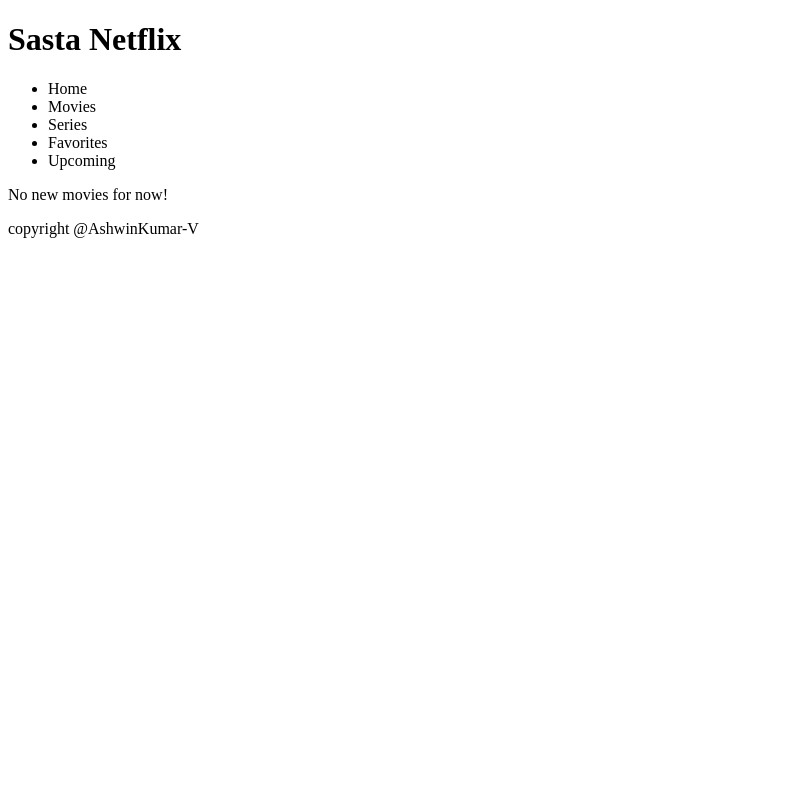
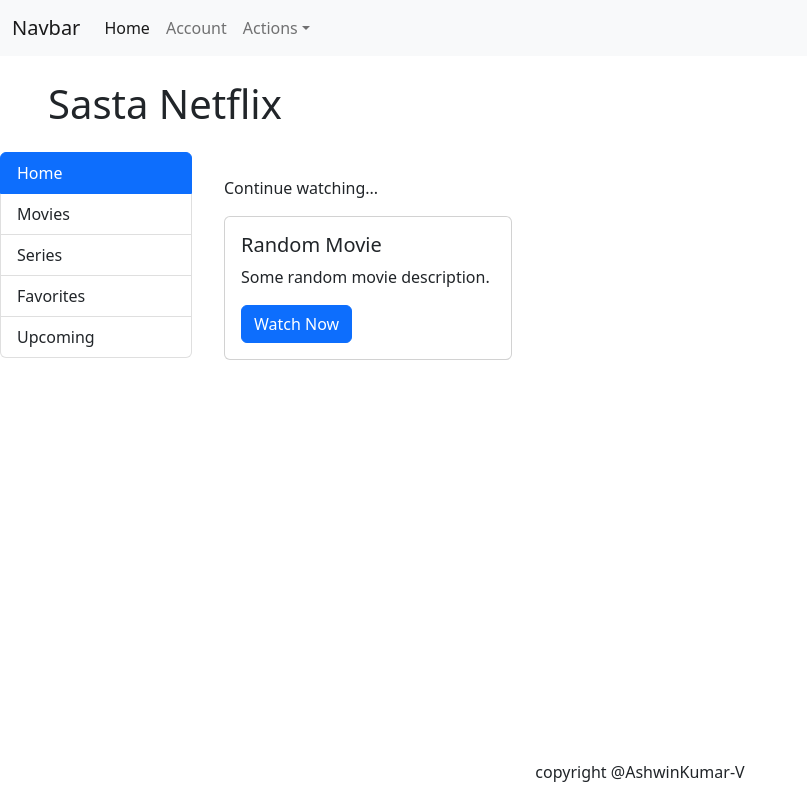
Before and after one commit to AshwinKumar-V/React-Training, a React (Vite) app in the folder ReactProject-1/: page / in a window 1280 px wide. Shown: the whole page, without its empty margins (0-807 px from the left). Built offline with nearby package versions, Linux system fonts and the light colour scheme.

Commit message:
Added BS5 Navbar and Card

```diff
--- a/ReactProject-1/package.json
+++ b/ReactProject-1/package.json
@@ -10,6 +10,7 @@
     "preview": "vite preview"
   },
   "dependencies": {
+    "bootstrap": "^5.2.3",
     "react": "^18.2.0",
     "react-dom": "^18.2.0"
   },
--- a/ReactProject-1/src/App.css
+++ b/ReactProject-1/src/App.css
@@ -40,3 +40,34 @@
 .read-the-docs {
   color: #888;
 } */
+
+.header{
+  margin: 1.5rem 3rem;
+}
+
+.menu_content_wrapper{
+  height: 74vh;
+}
+
+.content{
+  width: 85vw;
+  padding: 1.5rem 2rem;
+  box-sizing: border-box;
+}
+
+.menu{
+  width: 15vw;
+}
+
+.footer{
+  margin: 1rem 3rem;
+  text-align: center;
+}
+
+li:hover{
+  cursor: pointer;
+}
+
+.card {
+ width: 18rem;
+}
--- a/ReactProject-1/src/App.tsx
+++ b/ReactProject-1/src/App.tsx
@@ -6,14 +6,16 @@ import Content from './components/Content'
 import Footer from './components/Footer'
 import Header from './components/Header'
 import Menu from './components/Menu'
+import Navbar from './components/Navbar'
 
 function App() {
   // const [count, setCount] = useState(0)
 
   return (
     <>
+      <Navbar />
       <Header />
-      <div>
+      <div className='d-flex flex-row justify-content-between menu_content_wrapper'>
         <Menu />
         <Content />
       </div>
--- a/ReactProject-1/src/components/Content.tsx
+++ b/ReactProject-1/src/components/Content.tsx
@@ -1,7 +1,19 @@
 function Content() {
-    const content = "No new movies for now!"
+    const content = "Continue watching..."
 
-    return <p>{content}</p>;
+    return (
+        <div className="content">
+            <p>{content}</p>
+            <div className="card">
+              {/* <img src="..." className="card-img-top" alt="..."> */}
+              <div className="card-body">
+                <h5 className="card-title">Random Movie</h5>
+                <p className="card-text">Some random movie description.</p>
+                <a href="#" className="btn btn-primary">Watch Now</a>
+              </div>
+            </div>
+        </div>
+    )
 }
 
 export default Content;
--- a/ReactProject-1/src/components/Footer.tsx
+++ b/ReactProject-1/src/components/Footer.tsx
@@ -1,5 +1,9 @@
 function Footer() {
-    return <p>copyright @AshwinKumar-V</p>;
+    return (
+        <div className="footer">
+            <p>copyright @AshwinKumar-V</p>
+        </div>
+    )
 }
 
 export default Footer;
--- a/ReactProject-1/src/components/Header.tsx
+++ b/ReactProject-1/src/components/Header.tsx
@@ -1,5 +1,9 @@
 function Header() {
-  return <h1>Sasta Netflix</h1>;
+  return (
+    <div className="header">
+      <h1>Sasta Netflix</h1>
+    </div>
+  )
 }
 
 export default Header;
--- a/ReactProject-1/src/components/Menu.tsx
+++ b/ReactProject-1/src/components/Menu.tsx
@@ -1,15 +1,15 @@
 function Menu() {
-    return (
-        <>
-            <ul>
-                <li>Home</li>
-                <li>Movies</li>
-                <li>Series</li>
-                <li>Favorites</li>
-                <li>Upcoming</li>
-            </ul>
-        </>
-    );
+  return (
+    <>
+      <ul className="list-group menu">
+        <li className="list-group-item active" aria-current="true">Home</li>
+        <li className="list-group-item" aria-disabled="true">Movies</li>
+        <li className="list-group-item" aria-disabled="true">Series</li>
+        <li className="list-group-item" aria-disabled="true">Favorites</li>
+        <li className="list-group-item" aria-disabled="true">Upcoming</li>
+      </ul>
+    </>
+  )
 }
 
 export default Menu;
--- /dev/null
+++ b/ReactProject-1/src/components/Navbar.tsx
@@ -0,0 +1,33 @@
+function Navbar() {
+    return (
+        <>
+            <nav className="navbar navbar-expand-lg navbar-light bg-light">
+              <div className="container-fluid">
+                <a className="navbar-brand" href="#">Navbar</a>
+                <div className="collapse navbar-collapse" id="navbarSupportedContent">
+                  <ul className="navbar-nav me-auto mb-2 mb-lg-0">
+                    <li className="nav-item">
+                      <a className="nav-link active" aria-current="page" href="#">Home</a>
+                    </li>
+                    <li className="nav-item">
+                      <a className="nav-link" href="#">Account</a>
+                    </li>
+                    <li className="nav-item dropdown">
+                      <a className="nav-link dropdown-toggle" href="#" id="navbarDropdown" role="button" data-bs-toggle="dropdown" aria-expanded="false">
+                        Actions
+                      </a>
+                      <ul className="dropdown-menu" aria-labelledby="navbarDropdown">
+                        <li><a className="dropdown-item" href="#">Action 1</a></li>
+                        <li><a className="dropdown-item" href="#">Action 2</a></li>
+                        <li><a className="dropdown-item" href="#">Action 3</a></li>
+                      </ul>
+                    </li>
+                  </ul>
+                </div>
+              </div>
+            </nav>
+        </>
+    )
+}
+
+export default Navbar
--- a/ReactProject-1/src/index.css
+++ b/ReactProject-1/src/index.css
@@ -1,3 +1,14 @@
+
+*{
+  margin: 0;
+  padding: 0;
+}
+
+#root{
+  background-color: #333333;
+}
+
+
 /* :root {
   font-family: Inter, system-ui, Avenir, Helvetica, Arial, sans-serif;
   line-height: 1.5;
--- a/ReactProject-1/src/main.tsx
+++ b/ReactProject-1/src/main.tsx
@@ -1,7 +1,8 @@
 import React from 'react'
 import ReactDOM from 'react-dom/client'
 import App from './App.tsx'
-import './index.css'
+import 'bootstrap/dist/css/bootstrap.min.css'
+import "bootstrap/dist/js/bootstrap";
 
 ReactDOM.createRoot(document.getElementById('root') as HTMLElement).render(
   <React.StrictMode>
```
Also changed, not shown: 1 other file (tests, documents, lock files or other folders).
